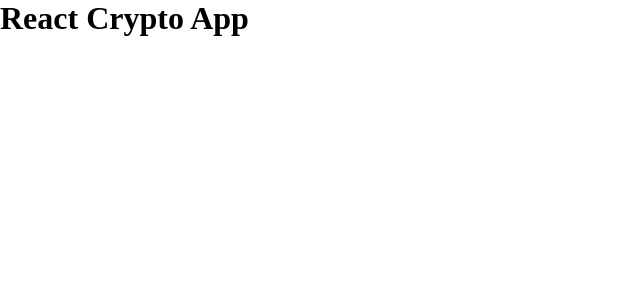
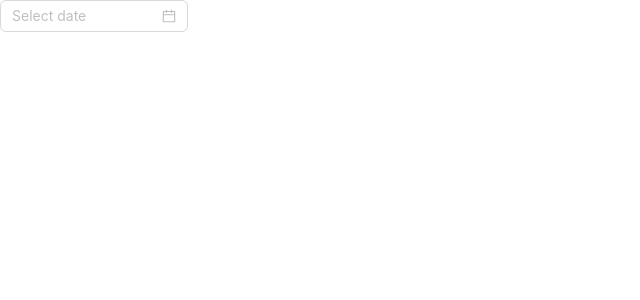
Before and after one commit to eureu/crypto-app, a React (Vite) app in the folder react-crypto-initial/: page / in a window 1280 px wide. Shown: the top 300 px of the page, without its empty margins (0-640 px from the left). Built offline with nearby package versions, Linux system fonts and the light colour scheme.

Commit message:
upd: install npm

```diff
--- a/react-crypto-initial/package.json
+++ b/react-crypto-initial/package.json
@@ -10,6 +10,7 @@
     "preview": "vite preview"
   },
   "dependencies": {
+    "antd": "^5.20.1",
     "react": "^18.2.0",
     "react-dom": "^18.2.0"
   },
--- a/react-crypto-initial/src/App.jsx
+++ b/react-crypto-initial/src/App.jsx
@@ -1,3 +1,5 @@
+import { DatePicker } from 'antd'
+
 export default function App() {
-  return <h1>React Crypto App</h1>
+  return <DatePicker />
 }
```
Also changed, not shown: 1 other file (tests, documents, lock files or other folders).
